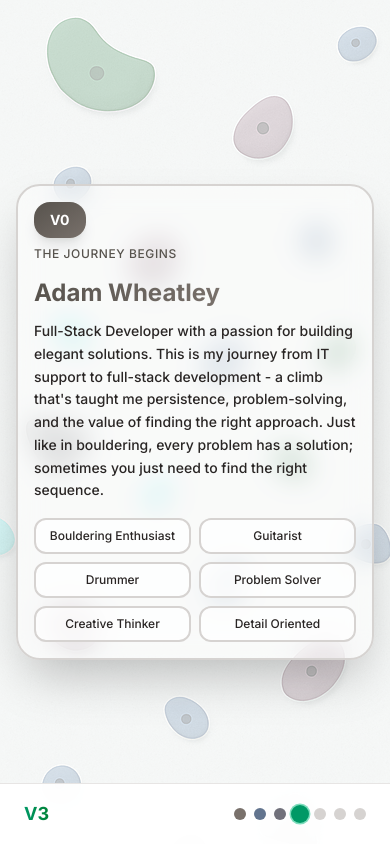
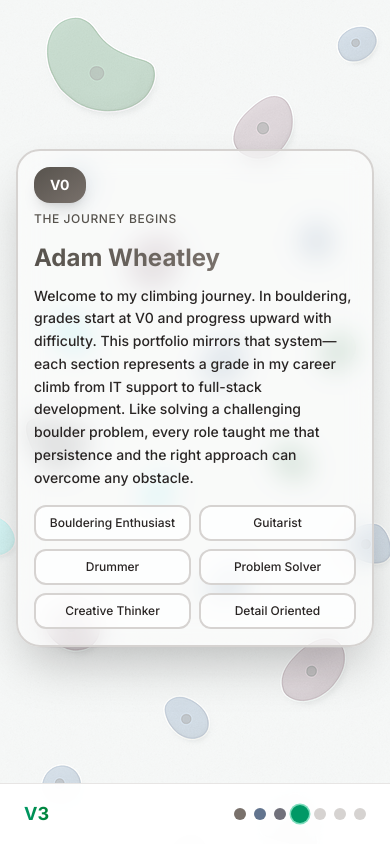
Before and after one commit to A-Wheeto/adamwheatley.net, a Next.js app: page / in a window 390 px wide. Shown: the top 844 px of the page. Built offline with nearby package versions, Linux system fonts and the light colour scheme.

Commit message:
Updating text on first card Also small tweak to mobile verticle spacing

```diff
--- a/src/app/page.tsx
+++ b/src/app/page.tsx
@@ -78,7 +78,7 @@ export default function HomePage() {
               ref={(el) => {
                 sectionRefs.current[index] = el
               }}
-              className="min-h-screen flex items-center justify-center px-4 py-20 sm:px-6 md:px-8 lg:px-12 relative"
+              className="min-h-screen flex items-center justify-center px-4 py-20 pb-32 md:pb-20 sm:px-6 md:px-8 lg:px-12 relative"
             >
               <div className="max-w-4xl w-full">
                 <CareerCard
--- a/src/data/careerGrades.ts
+++ b/src/data/careerGrades.ts
@@ -4,7 +4,7 @@ export const careerGrades: Grade[] = [
   {
     grade: 'V0',
     role: 'Adam Wheatley',
-    description: "Full-Stack Developer with a passion for building elegant solutions. This is my journey from IT support to full-stack development - a climb that's taught me persistence, problem-solving, and the value of finding the right approach. Just like in bouldering, every problem has a solution; sometimes you just need to find the right sequence.",
+    description: "Welcome to my climbing journey. In bouldering, grades start at V0 and progress upward with difficulty. This portfolio mirrors that system—each section represents a grade in my career climb from IT support to full-stack development. Like solving a challenging boulder problem, every role taught me that persistence and the right approach can overcome any obstacle.",
     color: 'from-stone-600 to-stone-500',
     holdColor: 'bg-stone-500',
     year: 'The Journey Begins',
```
